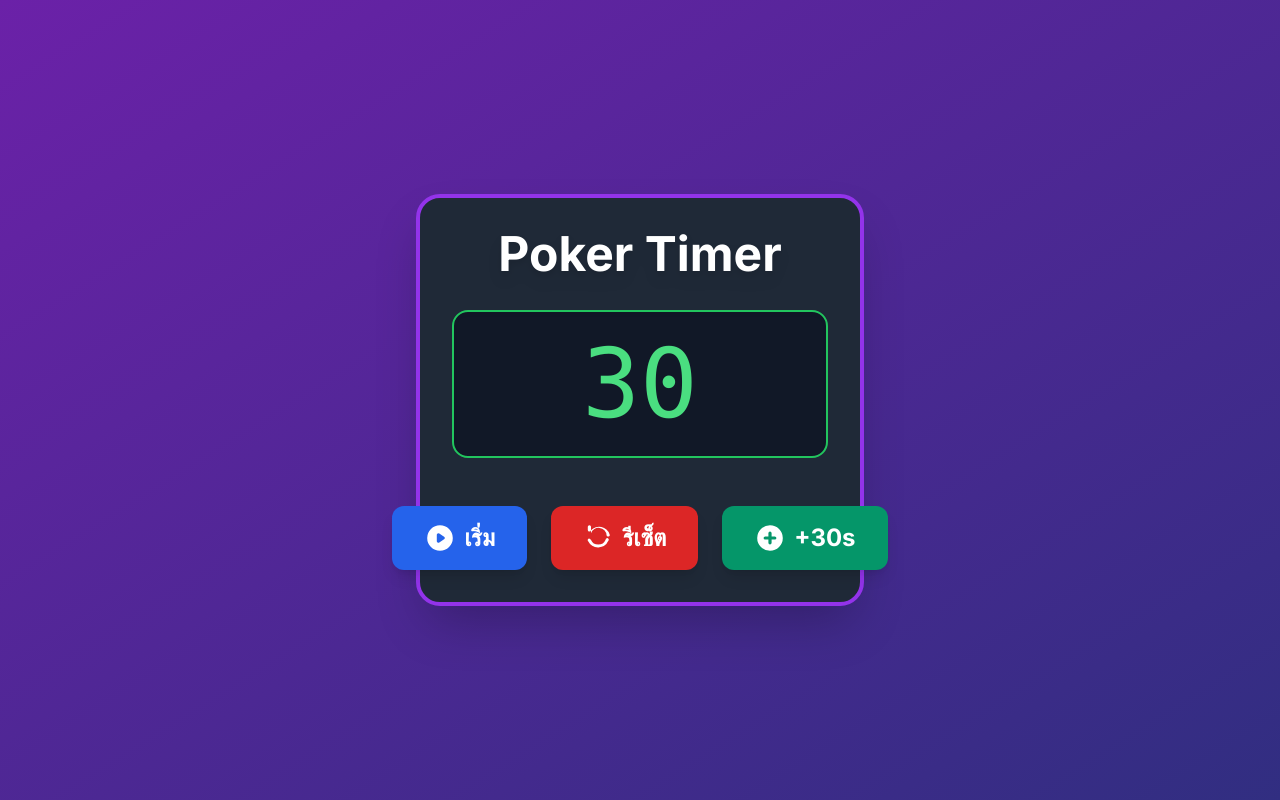
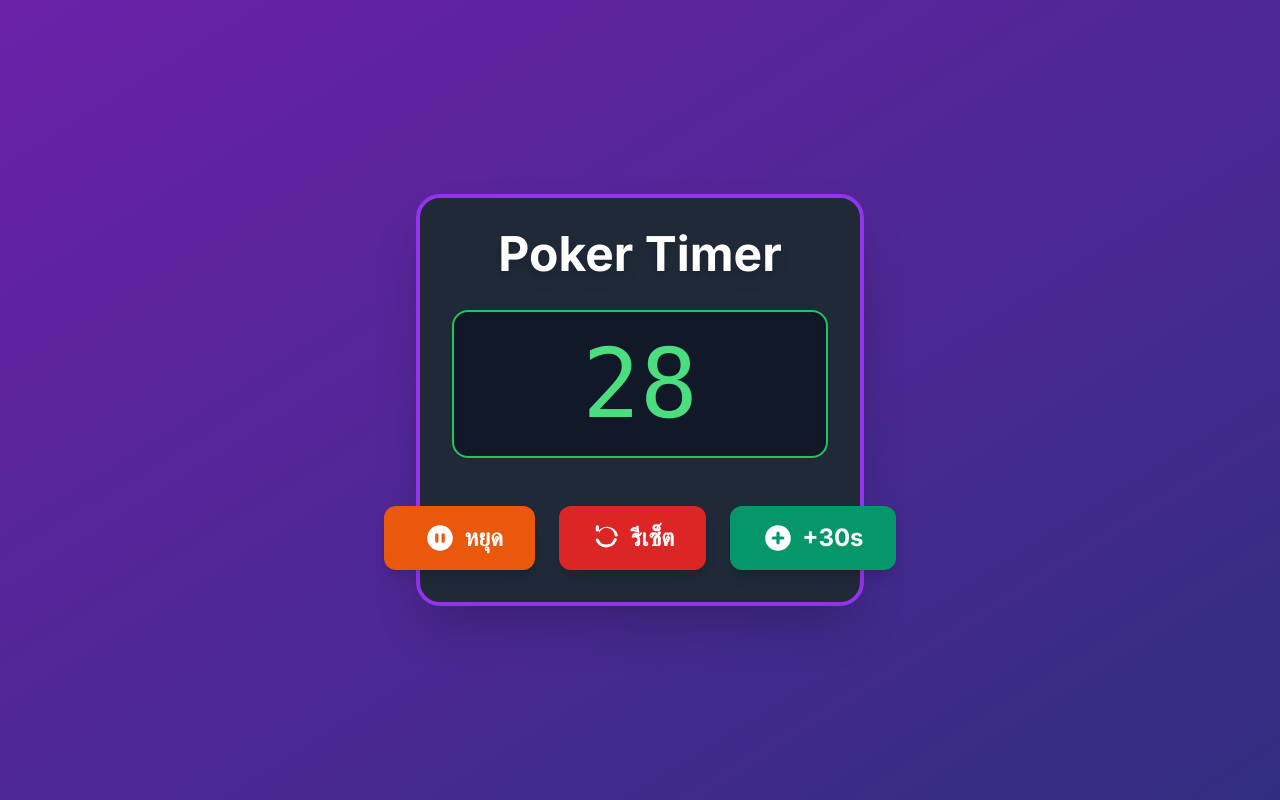
Before and after one commit to tongio-napat/PokerTimer, a plain HTML site: page index.html in a window 1280 px wide. Both pictures are taken after a click on the button "รีเซ็ต". Drawn offline with nearby package versions, Linux system fonts and the light colour scheme.

Commit message:
Update index.html

```diff
--- a/index.html
+++ b/index.html
@@ -164,6 +164,7 @@
             pauseTimer(); // Stop the timer if it's running
             timeLeft = 30; // Reset time to initial value
             updateDisplay(); // Update display immediately
+            startTimer(); // *** NEW: Automatically start the timer after reset ***
         }
 
         // Event listener for the toggle (start/pause) button
```
